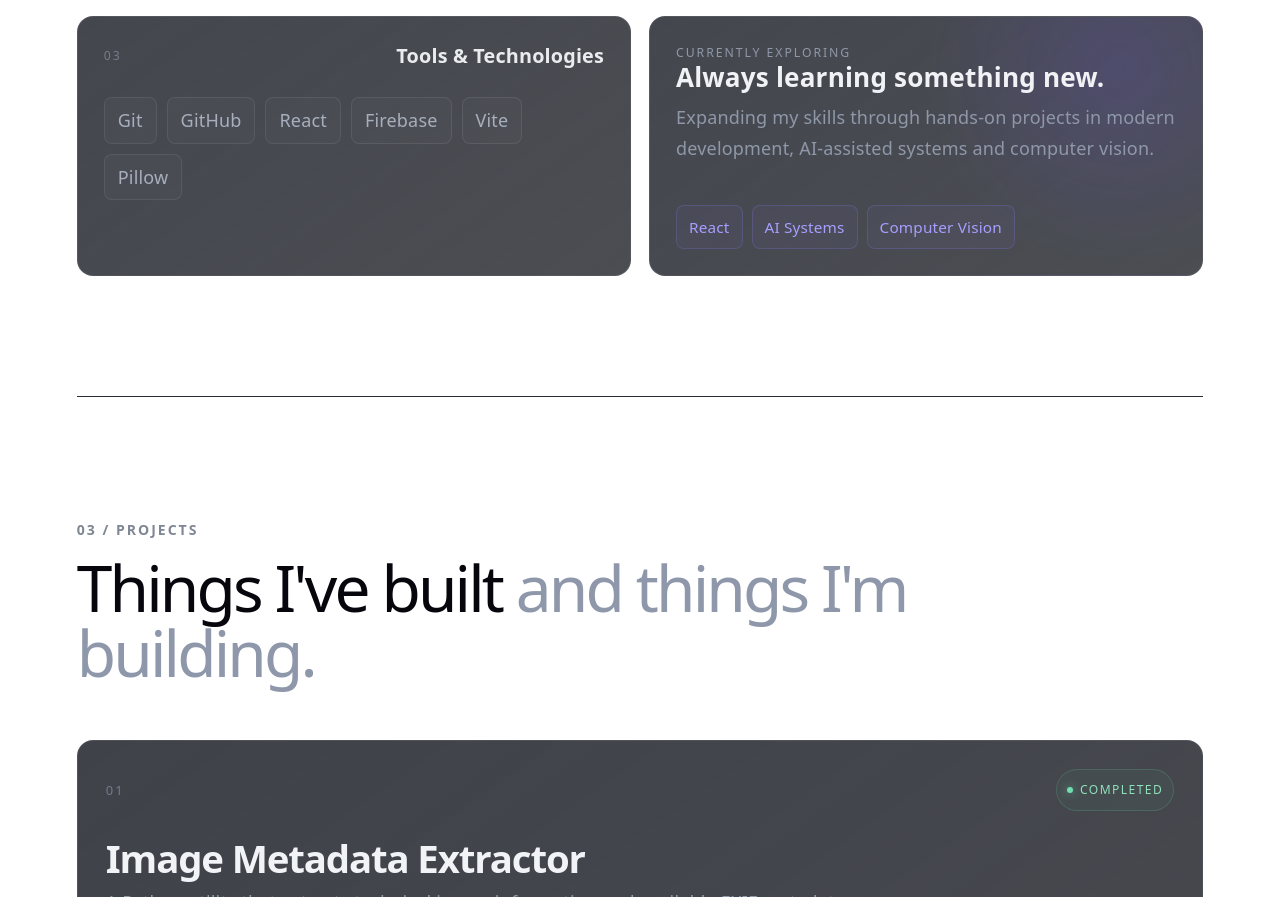
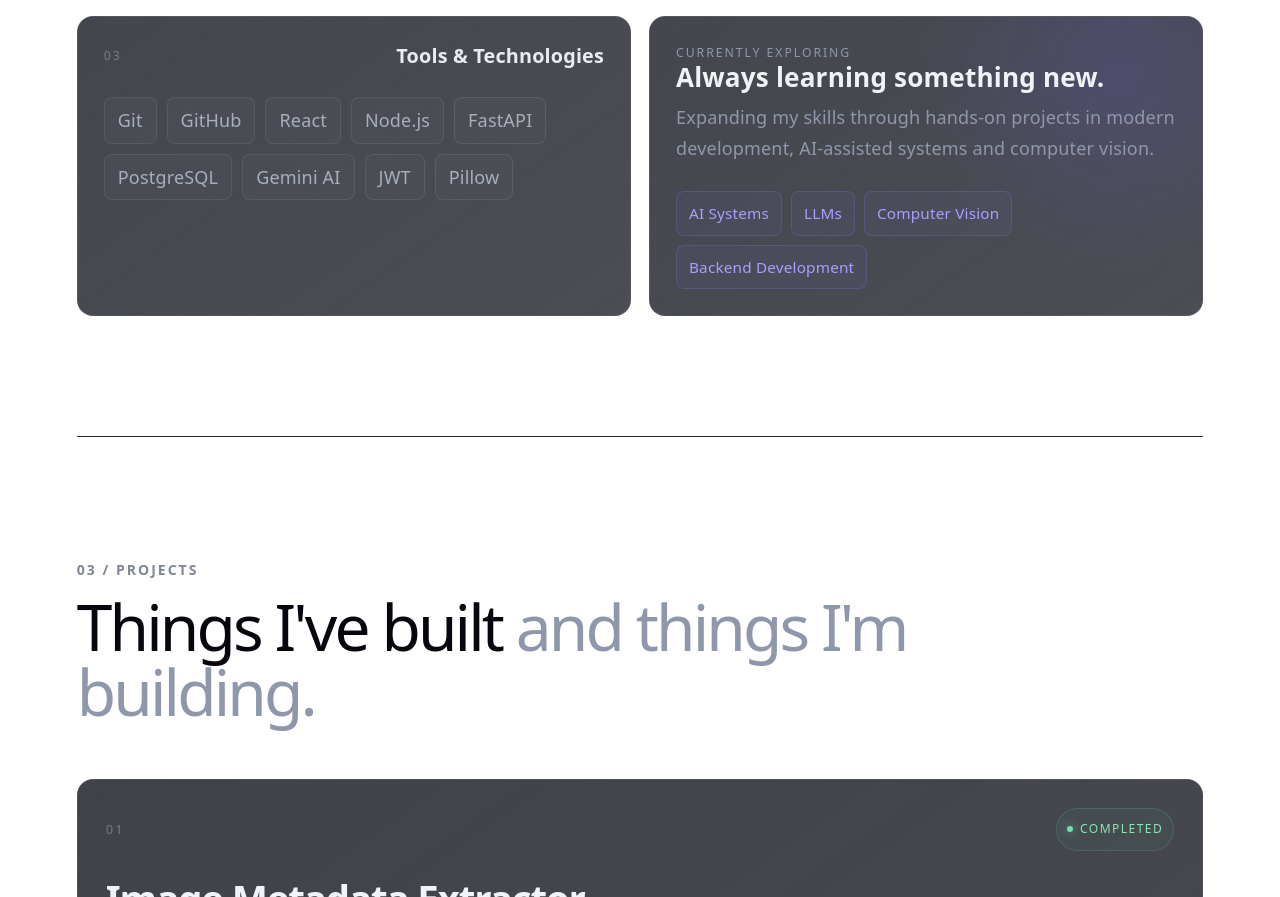
Before and after one commit to akrout9999-star/asish-portfolio, a React (Vite) app: page / in a window 1280 px wide. Shown: the part 2463-3360 px from the top of the page. Built offline with nearby package versions, Linux system fonts and the light colour scheme.

Commit message:
Update portfolio tech stack

```diff
--- a/src/App.jsx
+++ b/src/App.jsx
@@ -595,12 +595,15 @@ function App() {
               </div>
 
               <div className="skill-tags">
-                <span>Git</span>
+               <span>Git</span>
                 <span>GitHub</span>
                 <span>React</span>
-                <span>Firebase</span>
-                <span>Vite</span>
-                <span>Pillow</span>
+                <span>Node.js</span>
+                <span>FastAPI</span>
+                <span>PostgreSQL</span>
+                <span>Gemini AI</span>
+                <span>JWT</span>
+                  <span>Pillow</span>
               </div>
             </div>
 
@@ -620,9 +623,10 @@ function App() {
               </div>
 
               <div className="exploring-list">
-                <span>React</span>
                 <span>AI Systems</span>
+                <span>LLMs</span>
                 <span>Computer Vision</span>
+                <span>Backend Development</span>
               </div>
             </div>
           </div>
```
